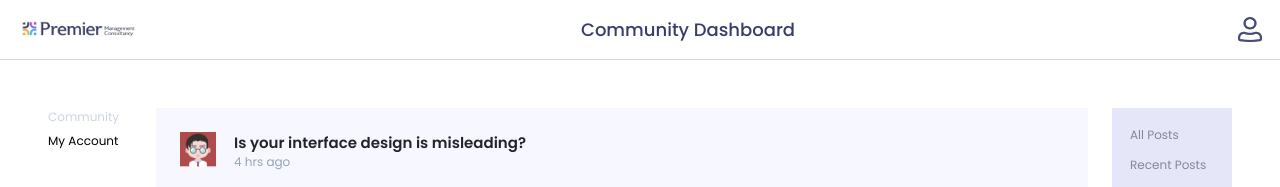
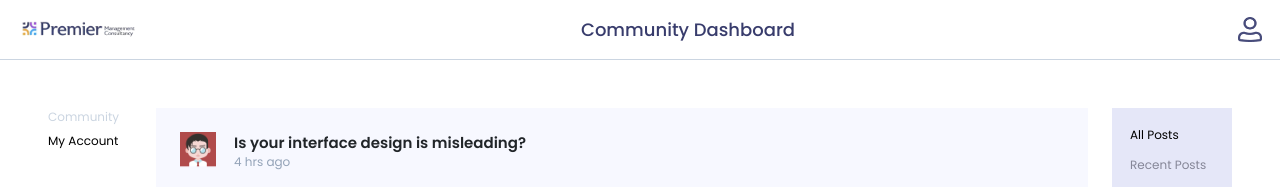
Before and after one commit to muaz2522/premier-management-company-admin, a React (Vite) app: page /dashboard in a window 1280 px wide. Shown: the top 187 px of the page. Built offline with nearby package versions, Linux system fonts and the light colour scheme.

Commit message:
link modify

```diff
--- a/src/dashboard/components/home/NavPost.jsx
+++ b/src/dashboard/components/home/NavPost.jsx
@@ -2,7 +2,7 @@ function NavPost({ className }) {
     return (
         <div className={`hidden custom-min:hidden md:block`} style={{ display: className }}>
             <div className="custom-min:ml-4 md:ml-0 md:bg-ground md:h-[500px] p-4 flex flex-col gap-3">
-                <span className="text-text-color">All Posts</span>
+                <span className="text-black">All Posts</span>
                 <span className="text-text-color">Recent Posts</span>
                 <span className="text-text-color">Articles</span>
                 <span className="text-text-color">Photo Based</span>
```
